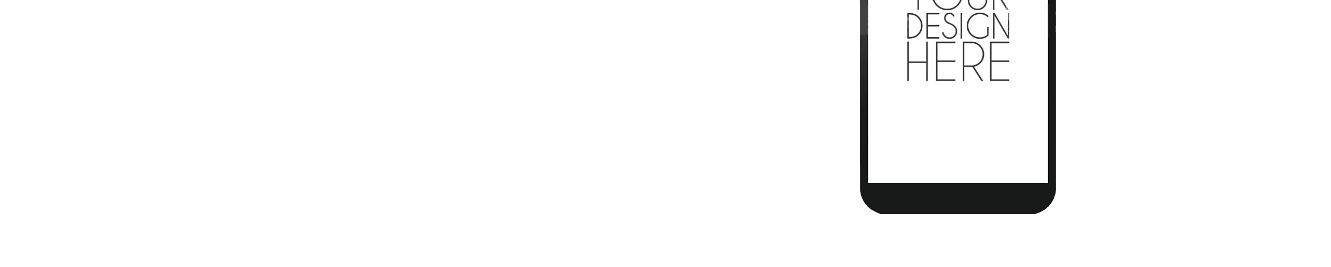
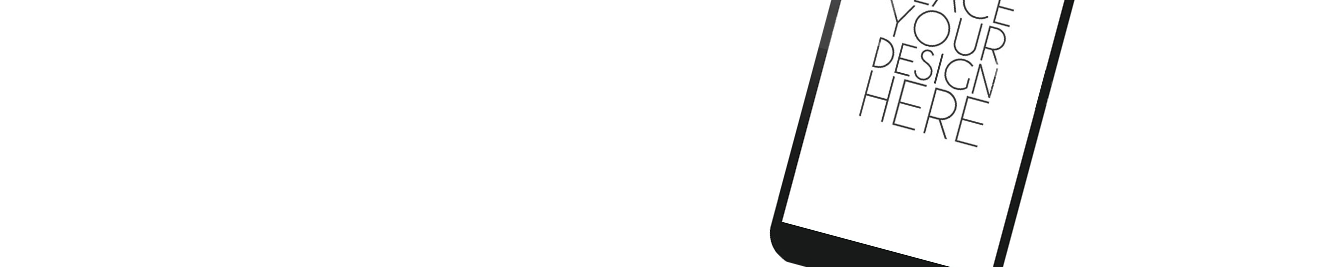
Before and after one commit to SzymonKZ/stronaszymonkz.github.io, a plain HTML site: page index.html in a window 1280 px wide. Shown: the part 246-513 px from the top of the page, 1331 px wide, since content can reach past the window. Drawn offline with Linux system fonts and the light colour scheme; files whose address does not match are found by name.

Commit message:
Update styles.css

```diff
--- a/CSS/styles.css
+++ b/CSS/styles.css
@@ -40,7 +40,7 @@ figure{margin:0}
 h1{font-size:3em;line-height:1.6;margin:.5em 0}
 h2{font-size:2em;line-height:1.6;margin-bottom:.5em}
 h3{font-size:1.6em;line-height:1.6}
-img{height:25em}
+img{height:30em; transform: rotate(15deg);}
 }
 .topnav{font-family:'Courier New',Courier,monospace}
 nav{position:sticky;top:0;z-index:99}
```
